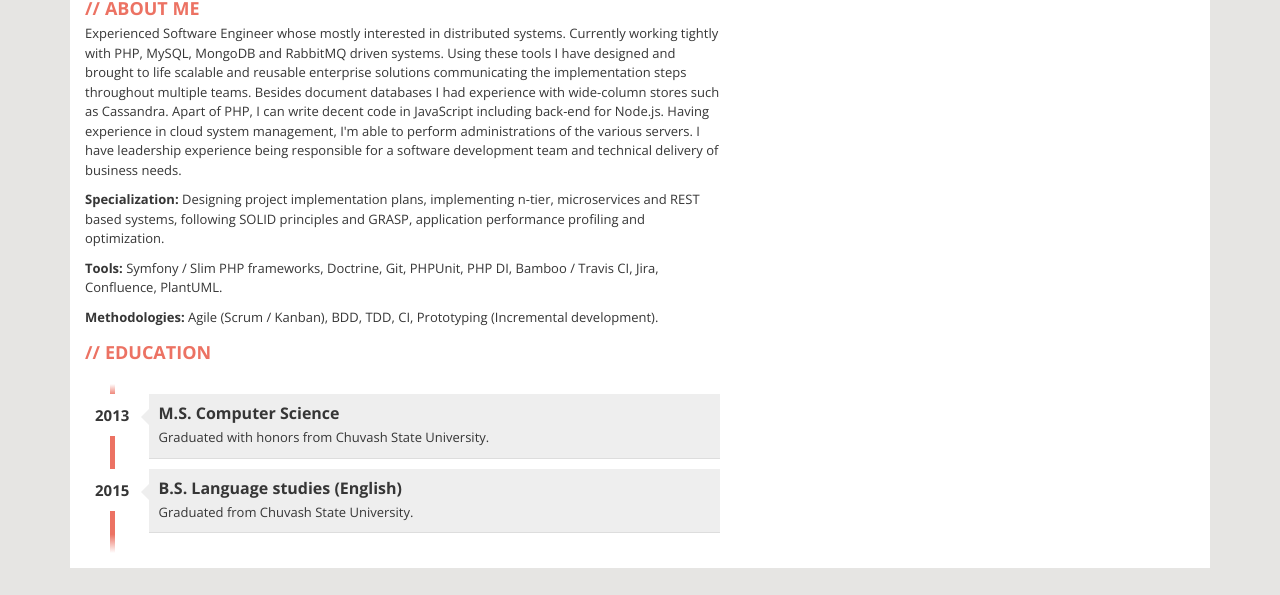
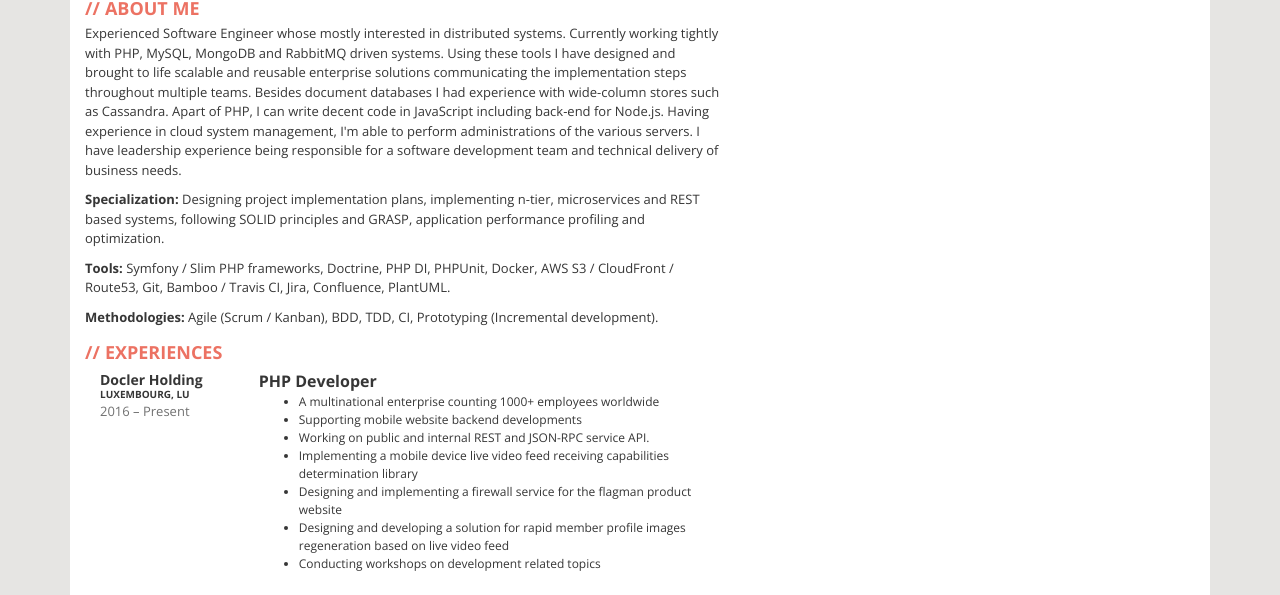
Before and after one commit to wazelin/cv, a website: page src/index.html in a window 1280 px wide. Shown: the part 267-862 px from the top of the page. Drawn offline with nearby package versions, Linux system fonts and the light colour scheme; files that its build step writes are made by us from their sources; files whose address does not match are found by name.

Commit message:
- Implemented `Experience` block skeleton - Filled current position details

```diff
--- a/src/index.html
+++ b/src/index.html
@@ -48,13 +48,53 @@
                 </p>
                 <p>
                     <strong>Tools:</strong>
-                    Symfony / Slim PHP frameworks, Doctrine, Git, PHPUnit, PHP DI, Bamboo / Travis CI,
-                    Jira, Confluence, PlantUML.
+                    Symfony / Slim PHP frameworks, Doctrine, PHP DI, PHPUnit, Docker, AWS S3 / CloudFront / Route53,
+                    Git, Bamboo / Travis CI, Jira, Confluence, PlantUML.
                 </p>
                 <p>
                     <strong>Methodologies:</strong>
                     Agile (Scrum / Kanban), BDD, TDD, CI, Prototyping (Incremental development).
                 </p>
+            </div>
+            <div class="box">
+                <h2>Experiences</h2>
+                <div class="position clearfix">
+                    <div class="col-3">
+                        <div class="where">Docler&nbsp;Holding</div>
+                        <div class="location">Luxembourg, LU</div>
+                        <div class="year">2016 &ndash; Present</div>
+                    </div>
+                    <div class="col-9">
+                        <div class="profession">PHP Developer</div>
+                        <div class="description">
+                            <ul>
+                                <li>
+                                    A multinational enterprise counting 1000+ employees worldwide
+                                </li>
+                                <li>
+                                    Supporting mobile website backend developments
+                                </li>
+                                <li>
+                                    Working on public and internal REST and JSON-RPC service API.
+                                </li>
+                                <li>
+                                    Implementing a mobile device live video feed receiving
+                                    capabilities determination library
+                                </li>
+                                <li>
+                                    Designing and implementing a firewall service for the flagman product website
+                                </li>
+                                <li>
+                                    Designing and developing a solution for rapid member profile images regeneration
+                                    based on live video feed
+                                </li>
+                                <li>
+                                    Conducting workshops on development related topics
+                                </li>
+                            </ul>
+                        </div>
+                    </div>
+                </div>
             </div>
             <div class="box">
                 <h2>Education</h2>
--- /dev/null
+++ b/src/scss/_position.scss
@@ -0,0 +1,32 @@
+@import "variables";
+
+.position {
+  margin-bottom: 15px;
+  display: flex;
+
+  .where,.location {
+    font-size: 1.4em;
+    font-weight: bold;
+  }
+
+  .location {
+    text-transform: uppercase;
+    font-size: $baseFontSize;
+    margin-top: -0.3em;
+  }
+
+  .year {
+    font-size: 1.3em;
+    opacity: 0.7;
+  }
+
+  .profession {
+    font-size: 1.6em;
+    font-weight: bold;
+  }
+
+  .description {
+    font-size: 1.2em;
+    line-height: 1.5em;
+  }
+}
--- a/src/scss/style.scss
+++ b/src/scss/style.scss
@@ -2,4 +2,5 @@
 @import "global";
 @import "header";
 @import "panel";
+@import "position";
 @import "timeline";
```
